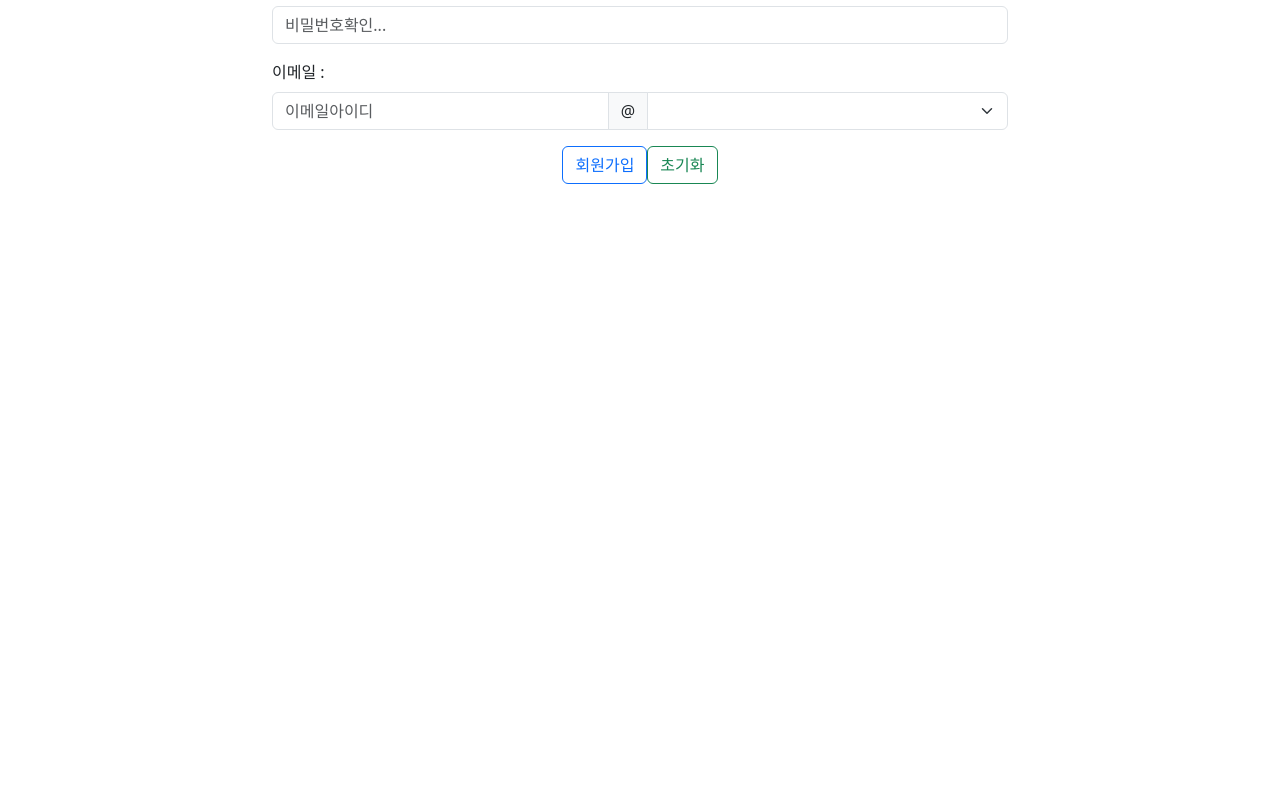
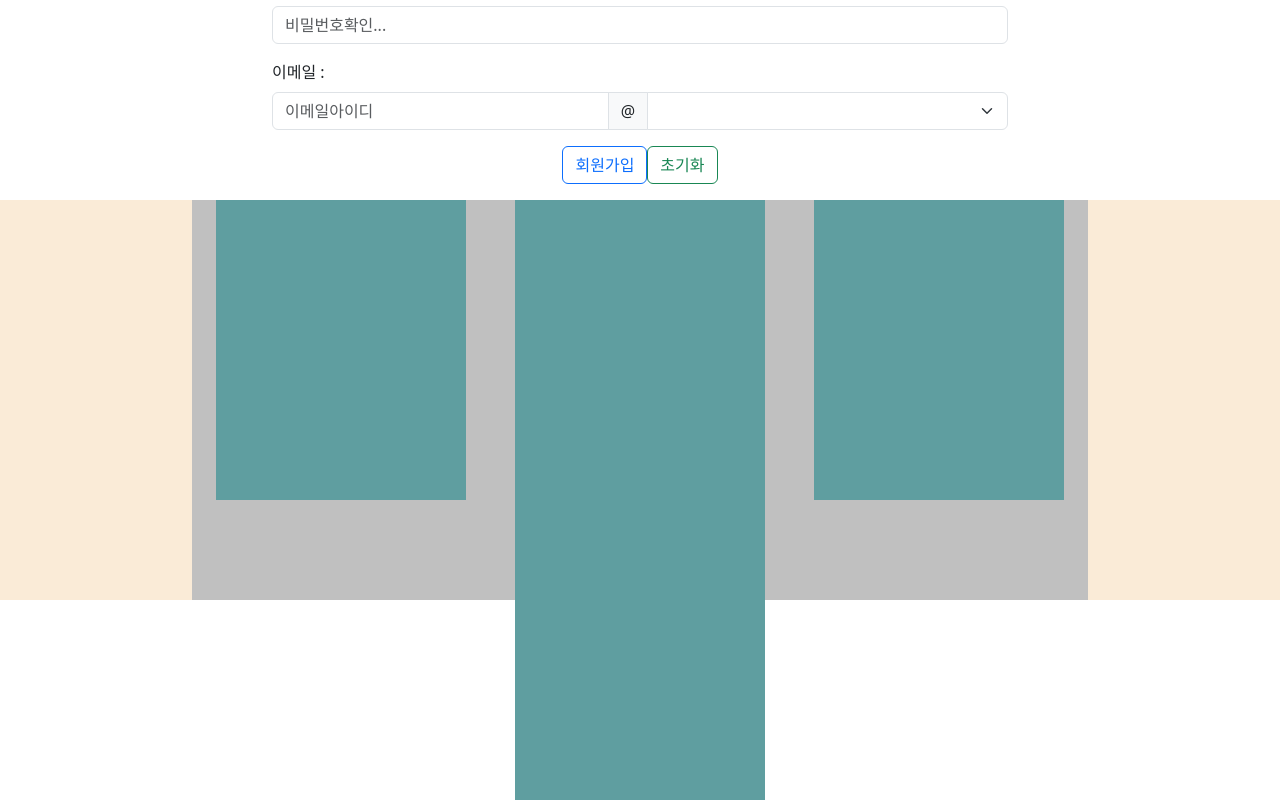
Before and after one commit to HiWoong/Trip-Buddy, a Vue app in the folder client/: page /user/join in a window 1280 px wide. Shown: the part 630-1430 px from the top of the page. Before the commit the page ends 830 px from the top, so only its background shows below. Built offline with nearby package versions, Linux system fonts and the light colour scheme; no server answers; a web font is replaced by a local one.

Commit message:
fix: header

```diff
--- a/client/src/App.vue
+++ b/client/src/App.vue
@@ -1,6 +1,7 @@
 <script setup>
 import { useRouter, RouterView } from "vue-router";
-import Header from "./components/common/Header.vue";
+import Header from "@/components/common/Header.vue";
+import Footer from "@/components/common/Footer.vue";
 </script>
 
 <template>
@@ -10,6 +11,9 @@ import Header from "./components/common/Header.vue";
   <body>
     <router-view></router-view>
   </body>
+  <footer>
+    <Footer />
+  </footer>
 </template>
 
 <style>
--- /dev/null
+++ b/client/src/components/common/Footer.vue
@@ -0,0 +1,37 @@
+<script setup></script>
+
+<template>
+  <div class="footer">
+    <div class="sections">
+      <div class="menu"></div>
+      <div class="menu"></div>
+      <div class="menu"></div>
+      <div class="menu"></div>
+    </div>
+  </div>
+</template>
+
+<style scoped>
+.footer {
+  width: 100%;
+  height: 400px;
+  background-color: antiquewhite;
+  display: flex;
+}
+.sections {
+  margin: 0 auto;
+  background-color: silver;
+  width: 70%;
+  height: 400px;
+  display: inherit;
+  justify-content: space-around;
+  flex-wrap: wrap;
+  text-align: center;
+}
+.menu {
+  display: inline-block;
+  width: 250px;
+  height: 300px;
+  background-color: cadetblue;
+}
+</style>
--- a/client/src/components/common/Header.vue
+++ b/client/src/components/common/Header.vue
@@ -35,10 +35,14 @@ const moveMyPage = () => {
             <RouterLink to="" @click="moveHome">Enjoy Trip</RouterLink>
           </div>
           <div class="menu">
-            <RouterLink aria-current="page" to="/attraction">여행지 검색</RouterLink>
+            <RouterLink aria-current="page" to="/attraction"
+              >여행지 검색</RouterLink
+            >
           </div>
           <div class="menu">
-            <RouterLink aria-current="page" to="/attraction/plan">여행 플래너</RouterLink>
+            <RouterLink aria-current="page" to="/attraction/plan"
+              >여행 플래너</RouterLink
+            >
           </div>
           <div class="menu">
             <RouterLink aria-current="page" to="#">핫플 자랑</RouterLink>
@@ -56,8 +60,12 @@ const moveMyPage = () => {
             </div>
           </div>
           <div v-else>
-            <button @click="moveMyPage" id="navMypage">마이페이지</button>
-            <button @click="logout" id="navLogout">로그아웃</button>
+            <button class="user" @click="moveMyPage" id="navMypage">
+              마이페이지
+            </button>
+            <button class="user" @click="logout" id="navLogout">
+              로그아웃
+            </button>
           </div>
         </div>
       </nav>
@@ -90,7 +98,7 @@ a {
   grid-template-columns: 200px 100px 100px 100px 100px 1150px 150px;
   position: fixed;
   background-color: white;
-  border: 1px solid black;
+  border: 1px solid gainsboro;
   border-radius: 3px;
 }
 #logo {
--- a/client/src/views/HomeView.vue
+++ b/client/src/views/HomeView.vue
@@ -27,15 +27,11 @@ const test = (title) => {
 <template>
   <!-- fixed-height="863px" -->
   <vueper-slides
-    id="slideShow"
     fixed-height="400px"
-    fractions
-    progress
-    fade
-    :touchable="false"
-    :dragging-distance="70"
-    prevent-y-scroll
+    class="no-shadow"
     autoplay
+    arrows-outside
+    transition-speed="250"
   >
     <!-- @click="test(slide.title)" -->
     <vueper-slide
@@ -45,11 +41,8 @@ const test = (title) => {
       :title="slide.title"
       :content="slide.content"
     />
-    <template #pause>
-      <i class="icon pause_circle_outline"></i>
-    </template>
   </vueper-slides>
-  <div class="logo">Enjoy Trip</div>
+  <!-- <div class="logo">Enjoy Trip</div> -->
   <div class="cards">
     <div class="card">
       <img src="../assets/img/default.jpg" alt="" />
@@ -83,7 +76,7 @@ const test = (title) => {
   margin-top: 57px;
 } */
 .vueperslides__arrow {
-  color: yellow;
+  color: black;
 }
 .vueperslides__arrow svg {
   stroke-width: 2;
@@ -102,17 +95,21 @@ const test = (title) => {
   color: yellowgreen;
   margin: 0 0 770px 1350px;
 }
-.logo {
+.vueperslides__inner {
+  width: 1520px;
+  margin: 10px auto;
+}
+/* .logo {
   width: 100%;
-  height: 135px;
+  height: 100px;
   text-align: center;
   display: block;
-  font-size: 80px;
-}
+  font-size: 60px;
+} */
 .cards {
-  width: 90%;
-  height: 500px;
-  margin: 0 auto;
+  width: 80%;
+  height: 400px;
+  margin: 10px auto;
   display: flex;
   flex-wrap: wrap;
   justify-content: space-between;
@@ -121,7 +118,7 @@ const test = (title) => {
 .card {
   background-color: rgb(222, 222, 222);
   display: inline-block;
-  width: 350px;
+  width: 300px;
   height: 400px;
   border-radius: 2vh;
   margin-bottom: 3vh;
@@ -129,7 +126,7 @@ const test = (title) => {
 }
 
 img {
-  width: 350px;
+  width: 297px;
   height: 250px;
 }
 .title {
```
